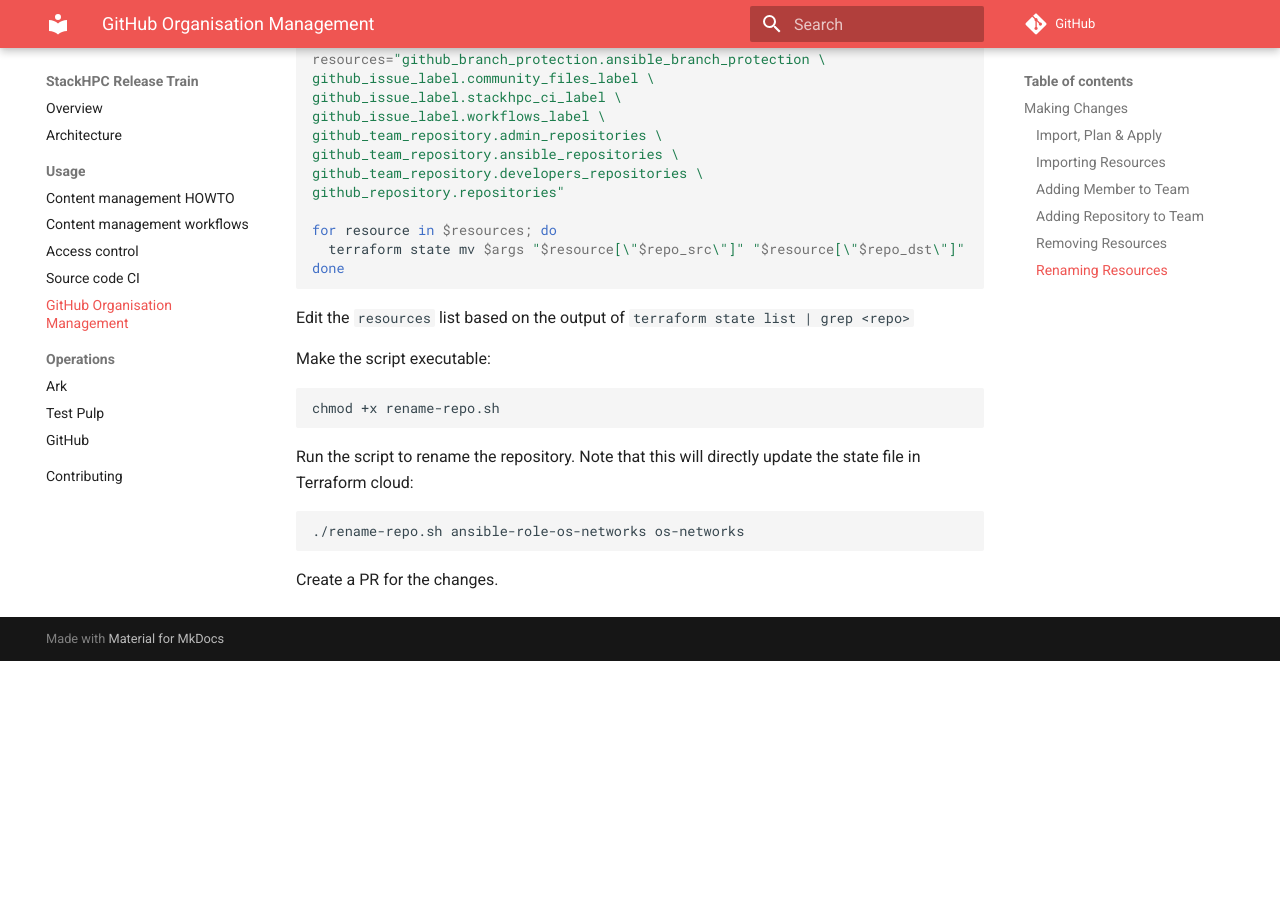
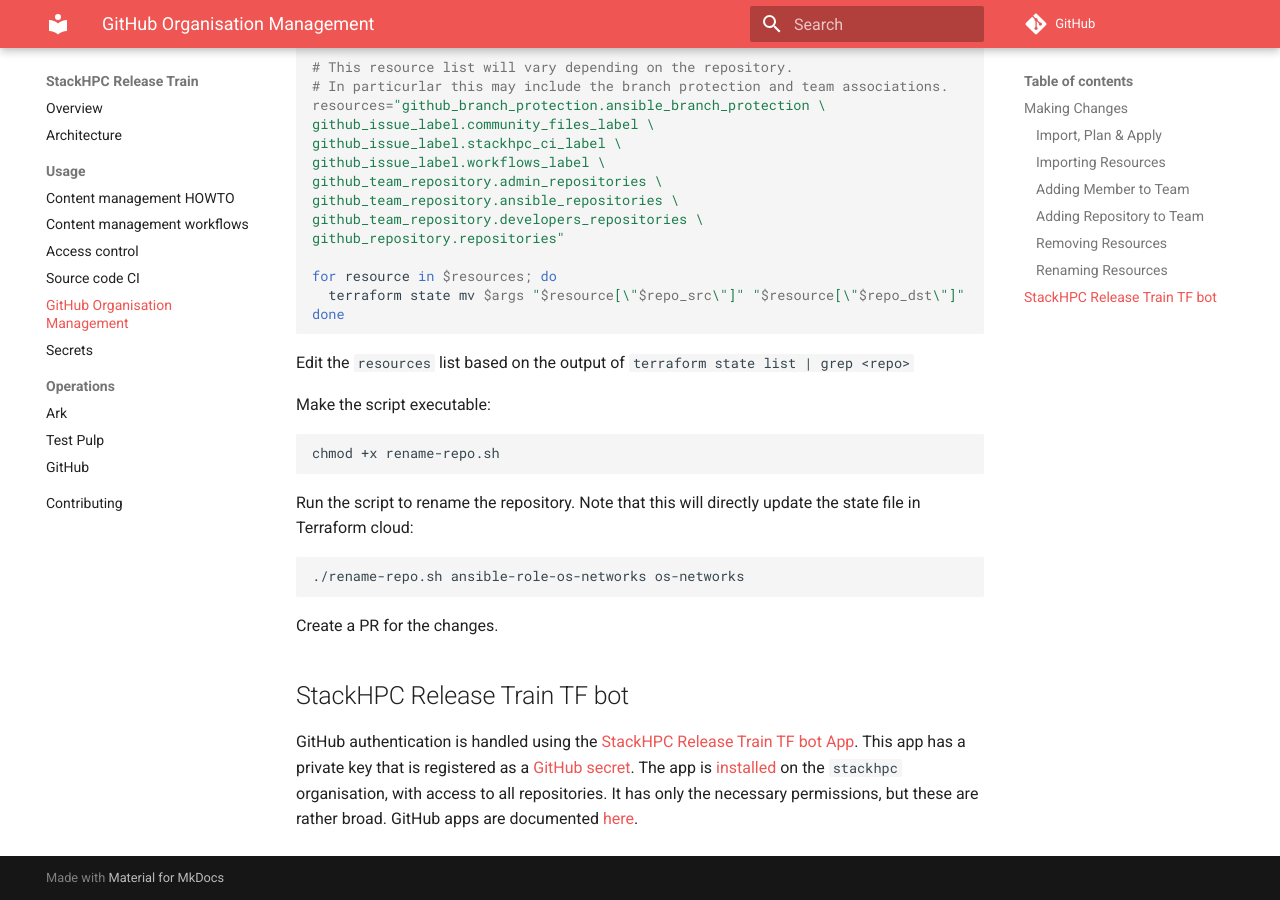
Before and after one commit to stackhpc/stackhpc-release-train, an MkDocs documentation site: the page built from docs/usage/github-organisation-management.md, in a window 1280 px wide and 900 px high, scrolled down 4180 px. Built offline with MkDocs 1.6.1 and Material for MkDocs 9.7.7, drawn with Linux system fonts in a browser that asks for light colours; comment, search, counter and statistics services are not loaded; before the commit the page ends 4841 px from its top, so only the background shows below that; some of the changed text lies outside the part shown.

Commit message:
docs: Add info about secrets and GitHub apps

````diff
--- a/docs/usage/github-organisation-management.md
+++ b/docs/usage/github-organisation-management.md
@@ -11,6 +11,8 @@ It is expected that all `plans` and `applies` are carried out within GitHub Acti
 !!! note
 
     Access to Terraform Cloud is limited due to team size restrictions if you need access to Terraform Cloud and don't have access already then feel free to request access in the appropriate Slack channel.
+
+GitHub authentication is handled using a GitHub app.
 
 ## Making Changes
 
@@ -181,3 +183,11 @@ Run the script to rename the repository. Note that this will directly update the
 ```
 
 Create a PR for the changes.
+
+## StackHPC Release Train TF bot
+
+GitHub authentication is handled using the [StackHPC Release Train TF bot App](https://github.com/organizations/stackhpc/settings/apps/stackhpc-release-train-tf-bot).
+This app has a private key that is registered as a [GitHub secret](secrets.md).
+The app is [installed](https://github.com/organizations/stackhpc/settings/installations/27194723) on the `stackhpc` organisation, with access to all repositories.
+It has only the necessary permissions, but these are rather broad.
+GitHub apps are documented [here](https://docs.github.com/en/apps/overview).
--- a/mkdocs.yml
+++ b/mkdocs.yml
@@ -26,6 +26,7 @@ nav:
       Access control: usage/access.md
       Source code CI: usage/source-code-ci.md
       GitHub Organisation Management: usage/github-organisation-management.md
+      Secrets: usage/secrets.md
   - Operations:
       Ark: operations/ark.md
       Test Pulp: operations/test-pulp.md
````
Also changed, not shown: docs/usage/secrets.md (added, +14 -0 lines).
